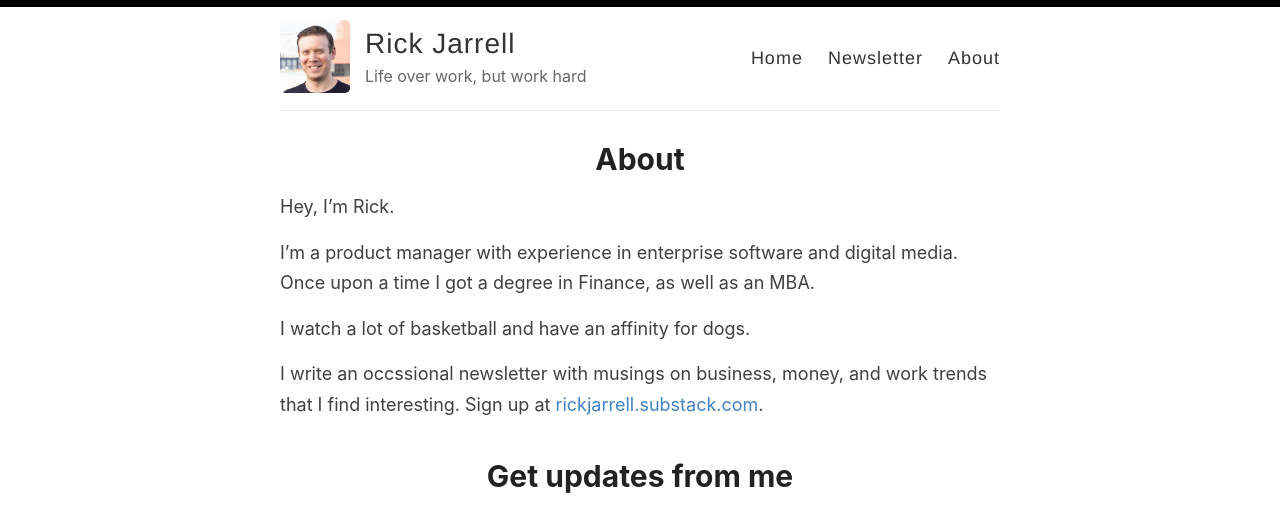
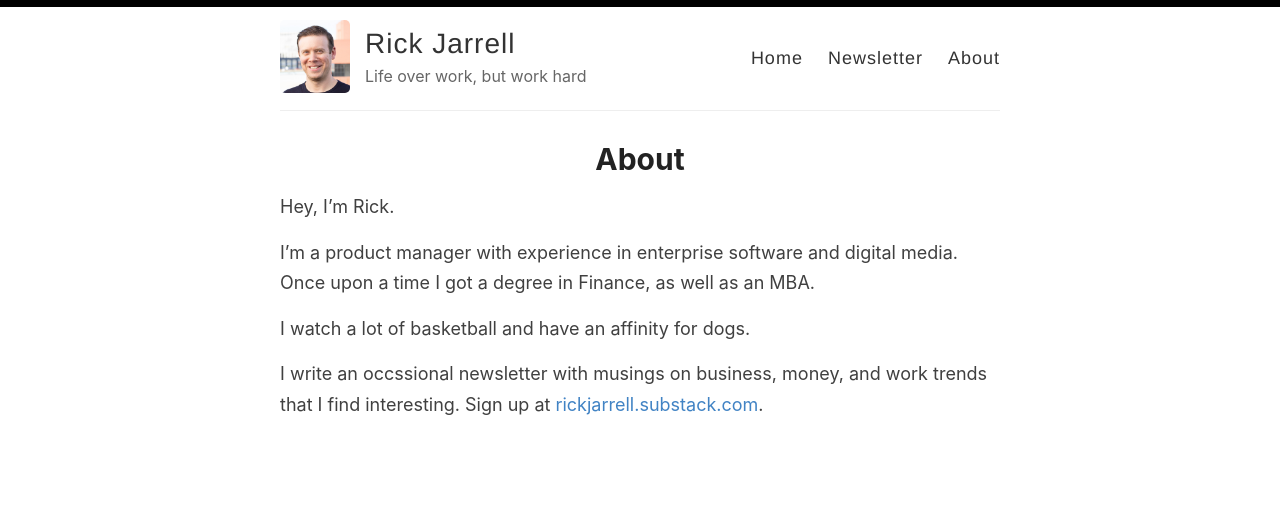
Before and after one commit to rickjarrell/backupblog, a Jekyll site: the page built from _pages/about.md, in a window 1280 px wide. Shown: the top 516 px of the page. Built offline with Jekyll 4.4.1, drawn with Linux system fonts in a browser that asks for light colours; grey boxes are pictures that could not be loaded.

Commit message:
Update page.html

```diff
--- a/_layouts/page.html
+++ b/_layouts/page.html
@@ -10,6 +10,3 @@
     {{ content }}
   </div>
 </article>
-<h1>Get updates from me</h1>
-<p align="center">
-<iframe src="https://rickjarrell.substack.com/embed" width="480" height="320" style="border:1px solid #EEE; background:white;" frameborder="0" scrolling="no"></iframe></p>
```
